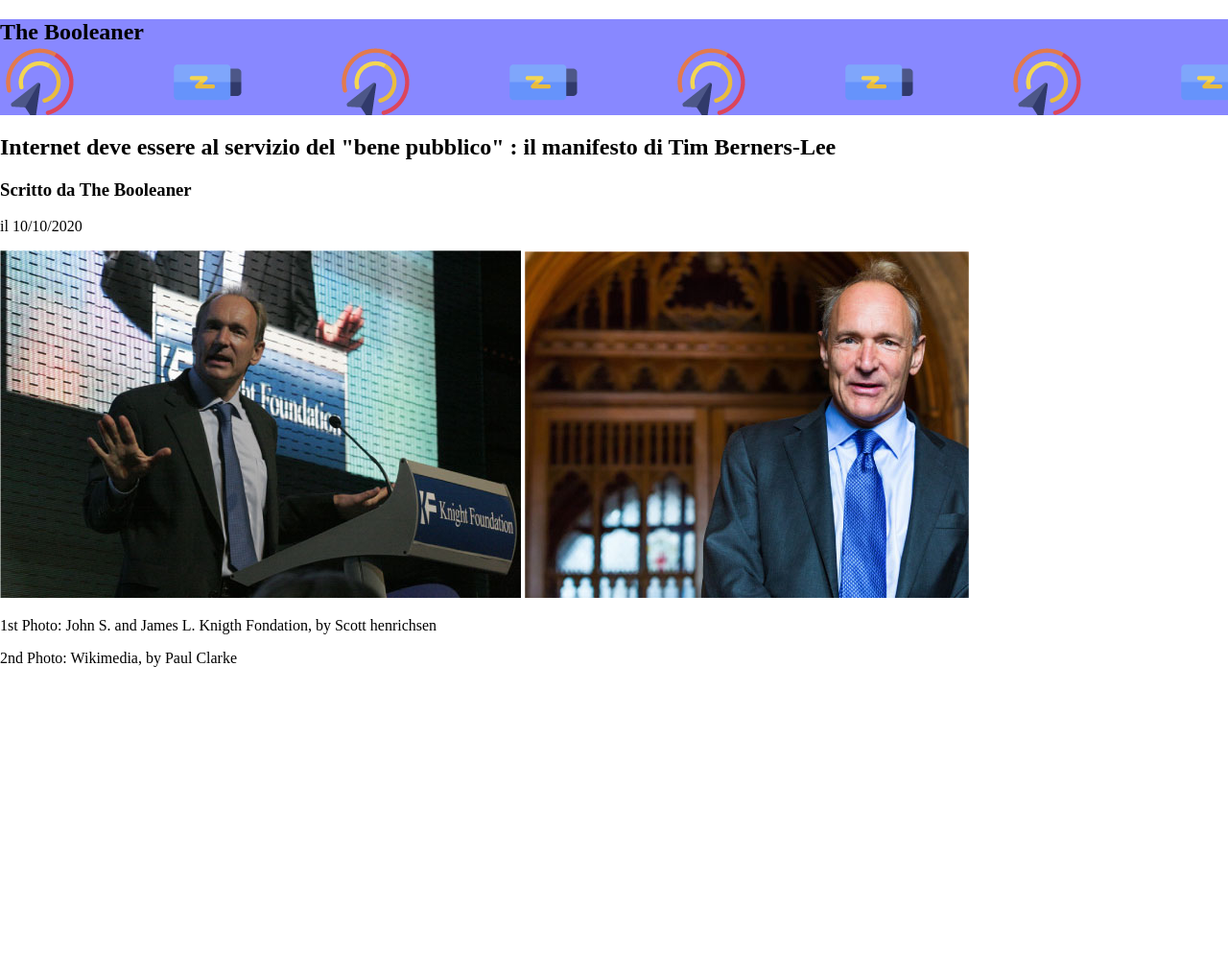
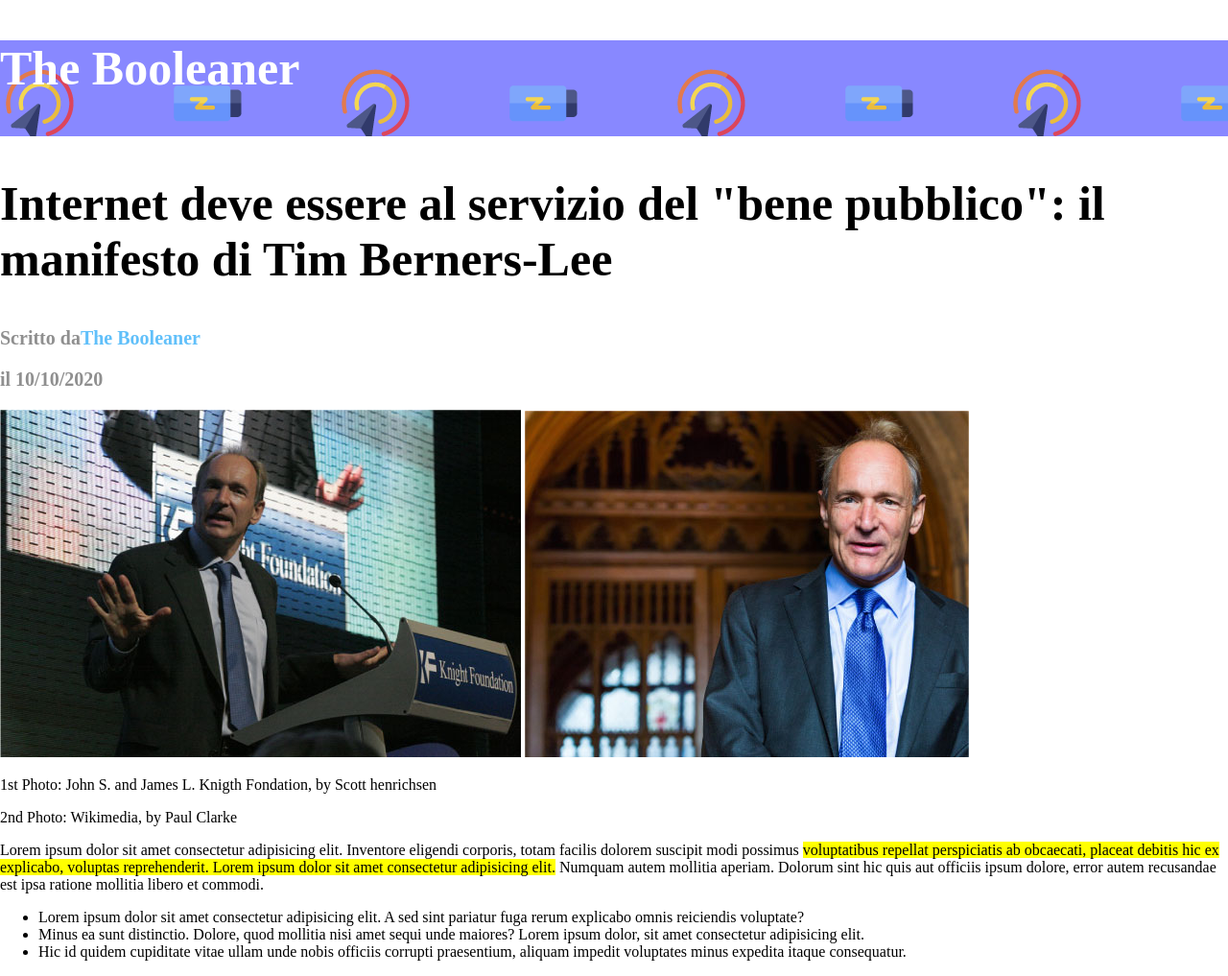
Before and after one commit to JacopoLombardi/html-css-booleaner, a plain HTML site: page index.html in a window 1280 px wide. Shown: the whole page at 96% size. Before the commit the page ends 800 px from the top, so only its background shows below. Drawn offline with Linux system fonts and the light colour scheme.

Commit message:
[add] finished Second Section HTML & finished CSS on First Section

```diff
--- a/css/style.css
+++ b/css/style.css
@@ -8,3 +8,29 @@ header{
   background-image: url(../img/pattern.png);
   background-color: rgba(81, 81, 255, 0.684);
 }
+
+h2{
+  color: white;
+  font-size: 50px;
+}
+
+h1{
+  font-size: 50px;
+}
+
+.intro{
+  font-size: 20px;
+  font-weight: bold;
+}
+
+.grigio{
+  color: rgb(143, 143, 143);
+}
+
+.celeste{
+  color: rgb(97, 192, 250);
+}
+
+.evidenziato{
+  background-color: yellow;
+}
--- a/index.html
+++ b/index.html
@@ -20,11 +20,11 @@
     <!-- INIZIO Prima Sezione   -->
     <section>
 
-      <h1>Internet deve essere al servizio del "bene pubblico" : il manifesto di Tim Berners-Lee</h1>
+      <h1>Internet deve essere al servizio del "bene pubblico": il manifesto di Tim Berners-Lee</h1>
 
-      <h3>Scritto da The Booleaner</h3>
+      <p class="intro"><span class="grigio">Scritto da</span><span class="celeste">The Booleaner</span></p>
 
-      <p>il 10/10/2020</p>
+      <p class="intro grigio">il 10/10/2020</p>
 
       <div>
         <img src="img/tim-1.jpg" alt="">
@@ -42,13 +42,16 @@
     <!-- INIZIO Seconda Sezione   -->
     <section>
 
+      <p>Lorem ipsum dolor sit amet consectetur adipisicing elit. Inventore eligendi corporis, totam facilis dolorem suscipit modi possimus <span class="evidenziato">voluptatibus repellat perspiciatis ab obcaecati, placeat debitis hic ex explicabo, voluptas reprehenderit. Lorem ipsum dolor sit amet consectetur adipisicing elit.</span> Numquam autem mollitia aperiam. Dolorum sint hic quis aut officiis ipsum dolore, error autem recusandae est ipsa ratione mollitia libero et commodi.</p>
 
-
-
-
-
+      <ul>
+        <li>Lorem ipsum dolor sit amet consectetur adipisicing elit. A sed sint pariatur fuga rerum explicabo omnis reiciendis voluptate? </li>
+        <li>Minus ea sunt distinctio. Dolore, quod mollitia nisi amet sequi unde maiores? Lorem ipsum dolor, sit amet consectetur adipisicing elit. </li>
+        <li>Hic id quidem cupiditate vitae ullam unde nobis officiis corrupti praesentium, aliquam impedit voluptates minus expedita itaque consequatur.</li>
+      </ul>
 
     </section>
+    <!-- FINE Seconda Sezione   -->
 
 
 
```
